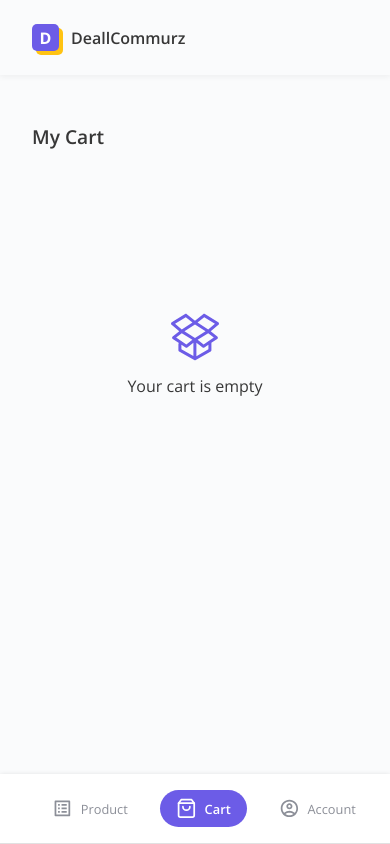
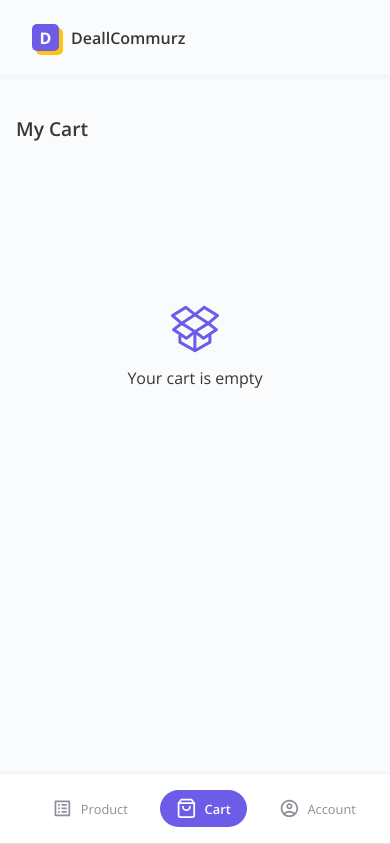
Before and after one commit to bagusfaize/deall-app, a Next.js app: page /cart in a window 390 px wide. Built offline with nearby package versions, Linux system fonts and the light colour scheme.

Commit message:
adjust cardbox responsive styling

```diff
--- a/styles/components/Layout.module.css
+++ b/styles/components/Layout.module.css
@@ -3,7 +3,7 @@
 }
 
 .container {
-  padding: 3rem 2rem 6rem;
+  padding: 2.5rem 1rem 6rem;
 }
 
 .brand {
```
Also changed, not shown: styles/components/CardBox.module.css (+5 -2 lines).
